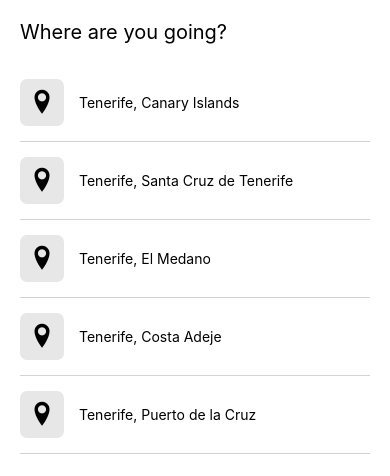
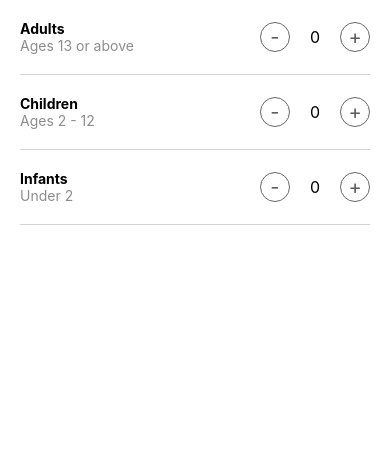
Before and after one commit to alaabashiyi/Airbnb-Clone-React-native-, a React Native app: screen /Guests in a window 390 px wide. Shown: the top 476 px of the page. Built offline with nearby package versions, Linux system fonts and the light colour scheme.

Commit message:
guest buttons

```diff
--- a/App.js
+++ b/App.js
@@ -11,6 +11,7 @@ import {SafeAreaView, ScrollView, View, Text, StatusBar} from 'react-native';
 import HomeScreen from './src/screens/Home';
 import SearchResultsScreen from './src/screens/SearchResults';
 import DestinationSearchScreen from './src/screens/DestinationSearch';
+import Guests from './src/screens/Guests';
 
 import Post from './src/components/Post';
 import Entypo from 'react-native-vector-icons/Entypo';
@@ -27,7 +28,8 @@ const App: () => React$Node = () => {
         {/* <HomeScreen /> */}
         {/* <Post post={post1} /> */}
         {/* <SearchResultsScreen /> */}
-        <DestinationSearchScreen />
+        {/* <DestinationSearchScreen /> */}
+        <Guests />
       </SafeAreaView>
     </>
   );
--- /dev/null
+++ b/src/components/GuestButtons/index.js
@@ -0,0 +1,34 @@
+import React from 'react';
+import {View, Text, Pressable} from 'react-native';
+import styles from './styles';
+
+const GuestButton = (props) => {
+  const {title1, title2, data, setData} = props;
+  return (
+    <View style={styles.row}>
+      <View>
+        <Text style={{fontWeight: 'bold'}}>{title1}</Text>
+        <Text style={{color: '#8d8d8d'}}>{title2}</Text>
+      </View>
+      <View
+        style={{
+          flexDirection: 'row',
+          alignItems: 'center',
+          justifyContent: 'center',
+        }}>
+        <Pressable
+          onPress={() => setData(Math.max(0, data - 1))}
+          style={styles.button}>
+          <Text style={{fontSize: 20, color: '#5d5d5d'}}>-</Text>
+        </Pressable>
+
+        <Text style={{marginHorizontal: 20, fontSize: 16}}>{data}</Text>
+        <Pressable onPress={() => setData(data + 1)} style={styles.button}>
+          <Text style={{fontSize: 20, color: '#5d5d5d'}}>+</Text>
+        </Pressable>
+      </View>
+    </View>
+  );
+};
+
+export default GuestButton;
--- /dev/null
+++ b/src/components/GuestButtons/styles.js
@@ -0,0 +1,23 @@
+import {StyleSheet} from 'react-native';
+
+const styles = StyleSheet.create({
+  row: {
+    flexDirection: 'row',
+    justifyContent: 'space-between',
+    paddingVertical: 20,
+    marginHorizontal: 20,
+    borderBottomWidth: 1,
+    borderColor: 'lightgrey',
+  },
+  button: {
+    borderWidth: 1,
+    width: 30,
+    height: 30,
+    borderRadius: 15,
+    borderColor: '#676767',
+    justifyContent: 'center',
+    alignItems: 'center',
+  },
+});
+
+export default styles;
--- a/src/screens/DestinationSearch/styles.js
+++ b/src/screens/DestinationSearch/styles.js
@@ -9,20 +9,6 @@ const styles = StyleSheet.create({
     fontSize: 20,
     marginBottom: 20,
   },
-  row: {
-    flexDirection: 'row',
-    alignItems: 'center',
-    paddingVertical: 15,
-    borderBottomWidth: 1,
-    borderColor: 'lightgrey',
-  },
-  iconContainer: {
-    backgroundColor: '#e7e7e7',
-    padding: 7,
-    borderRadius: 7,
-    marginRight: 15,
-  },
-  locationText: {},
 });
 
 export default styles;
--- /dev/null
+++ b/src/screens/Guests/index.js
@@ -0,0 +1,35 @@
+import React, {useState} from 'react';
+import {View, Text, Pressable} from 'react-native';
+import styles from './styles';
+import GuestButton from '../../components/GuestButtons';
+
+const GuestScreen = () => {
+  const [adults, setAdults] = useState(0);
+  const [children, setChildren] = useState(0);
+  const [infant, setInfant] = useState(0);
+
+  return (
+    <View>
+      <GuestButton
+        title1={'Adults'}
+        title2={'Ages 13 or above'}
+        data={adults}
+        setData={setAdults}
+      />
+      <GuestButton
+        title1={'Children'}
+        title2={'Ages 2 - 12'}
+        data={children}
+        setData={setChildren}
+      />
+      <GuestButton
+        title1={'Infants'}
+        title2={'Under 2'}
+        data={infant}
+        setData={setInfant}
+      />
+    </View>
+  );
+};
+
+export default GuestScreen;
--- /dev/null
+++ b/src/screens/Guests/styles.js
@@ -0,0 +1,5 @@
+import {StyleSheet} from 'react-native';
+
+const styles = StyleSheet.create({});
+
+export default styles;
```
